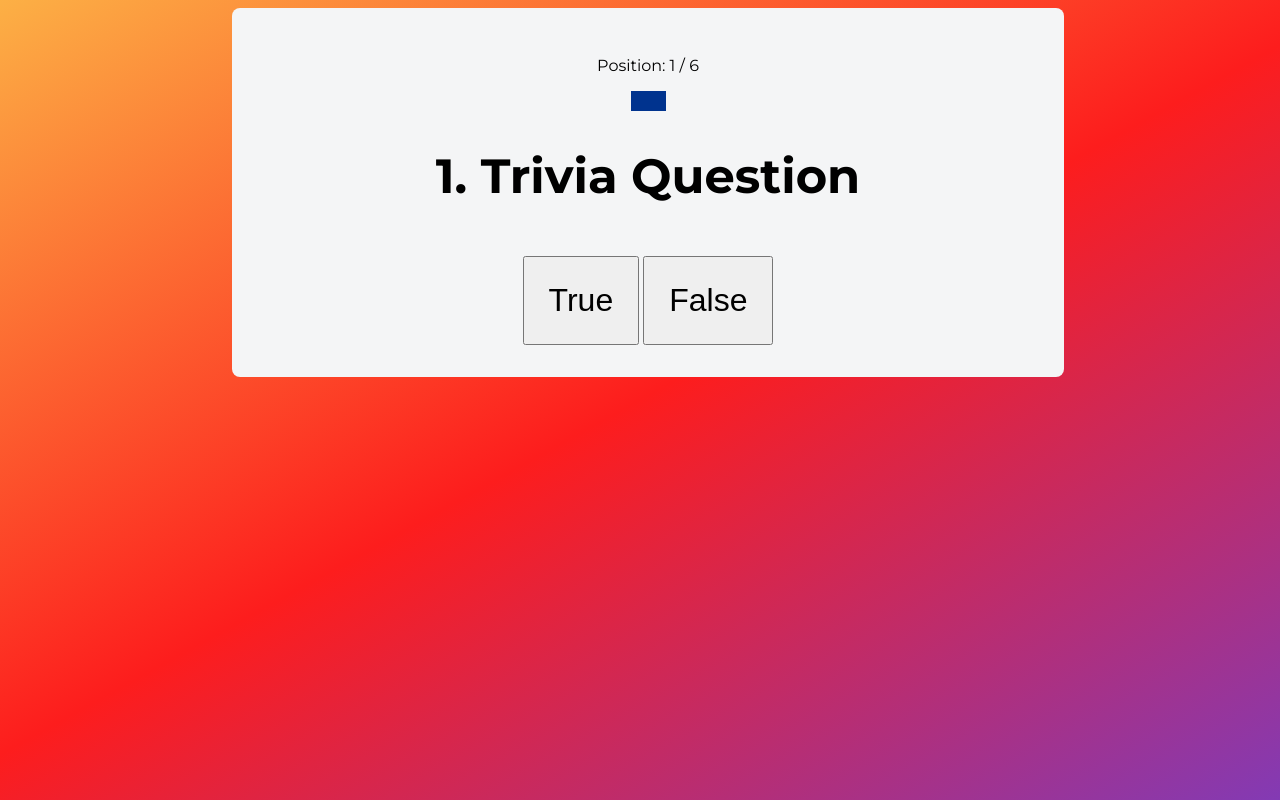
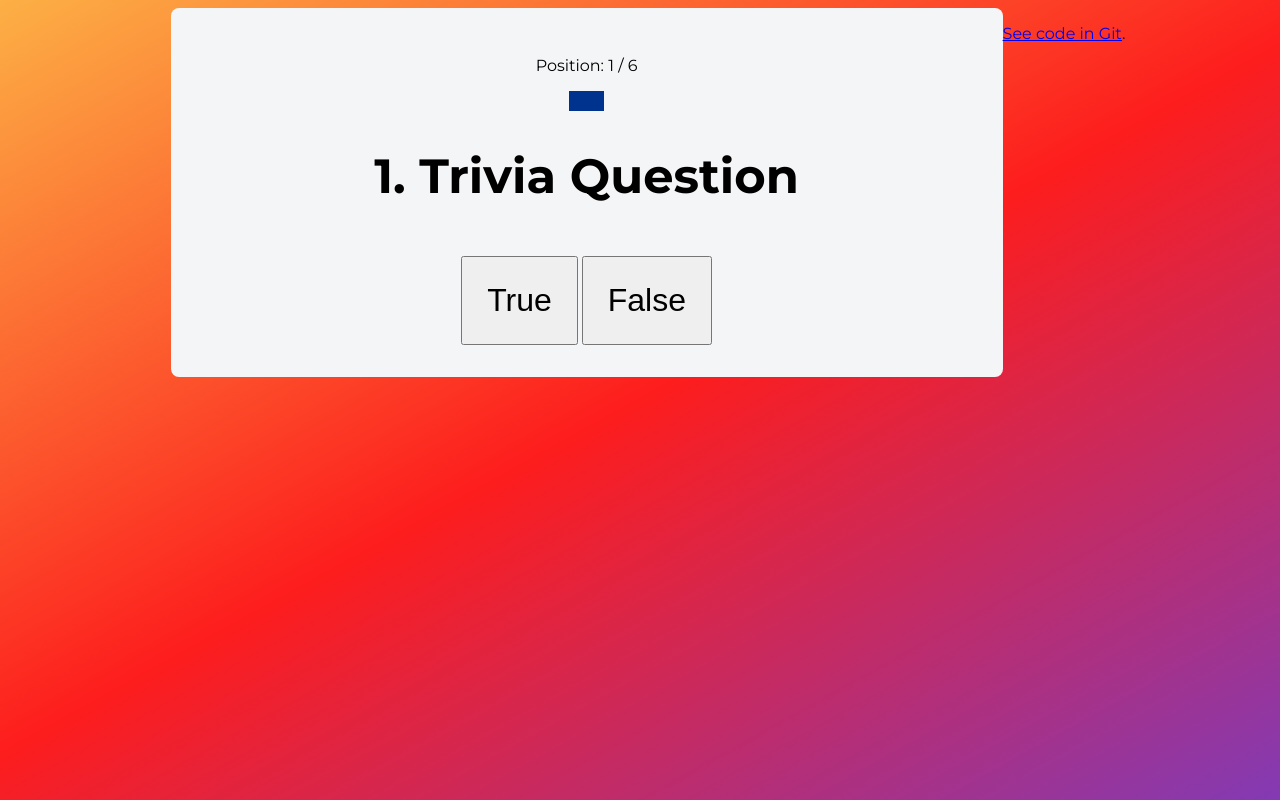
Before and after one commit to jsohndata/app-trivia-game, a plain HTML site: page index.html in a window 1280 px wide. Drawn offline with Linux system fonts and the light colour scheme.

```diff
--- a/index.html
+++ b/index.html
@@ -33,7 +33,7 @@
 </div>
 
 <footer>
-
+    <p><a href="https://github.com/jsohndata/app-trivia-game" target="_blank">See code in Git</a>.
 </footer>
 
 <script src="scripts/app-trivia-game.js"></script>
```
